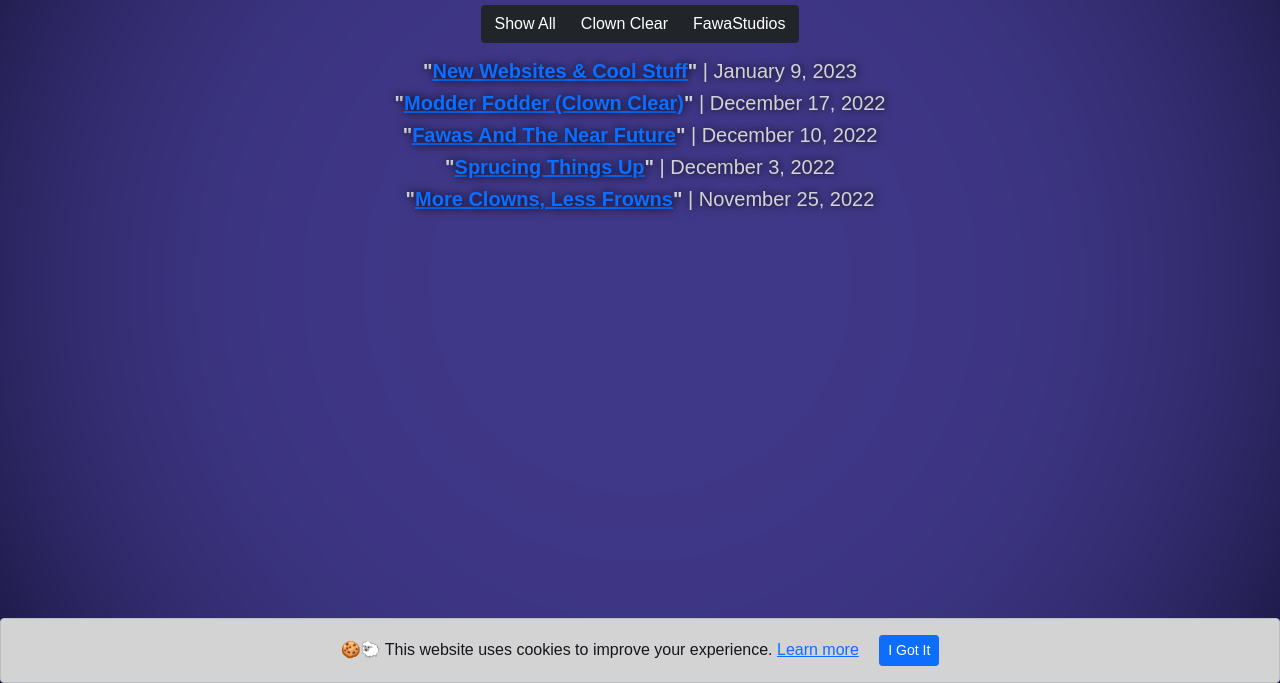
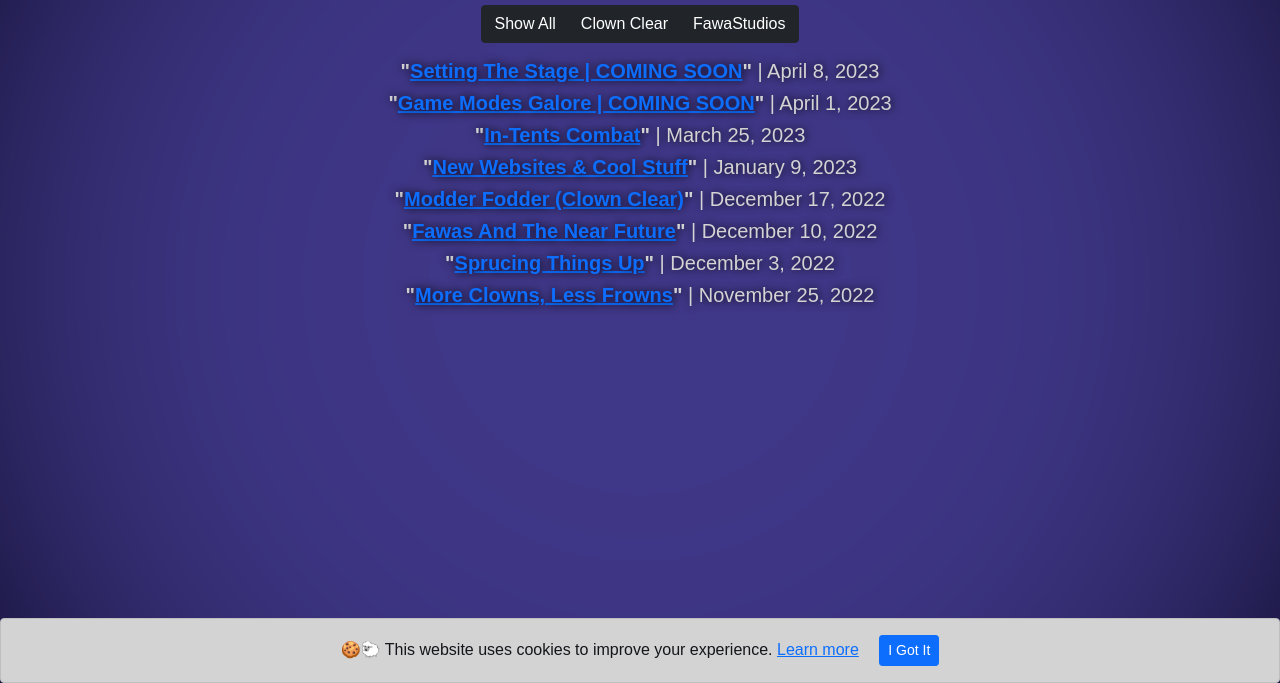
Before and after one commit to ohuhih/FawaStudios.github.io, a plain HTML site: page news.html in a window 1280 px wide. Shown: the part 117-800 px from the top of the page. Drawn offline with Linux system fonts and the light colour scheme.

Commit message:
Update news.html

```diff
--- a/news.html
+++ b/news.html
@@ -57,6 +57,10 @@
             </div>
 
             <p></p>
+            <h5 class="filterDiv clownclear"><b>"<a href="">Setting The Stage | COMING SOON</a>"</b> | April 8, 2023</h5>
+            <h5 class="filterDiv clownclear"><b>"<a href="">Game Modes Galore | COMING SOON</a>"</b> | April 1, 2023</h5>
+
+            <h5 class="filterDiv clownclear"><b>"<a href="news/2023/03/in-tents-combat">In-Tents Combat</a>"</b> | March 25, 2023</h5>
             <h5 class="filterDiv fawastudios"><b>"<a href="news/2023/01/new-websites-and-cool-stuff">New Websites & Cool Stuff</a>"</b> | January 9, 2023</h5>
             <h5 class="filterDiv clownclear"><b>"<a href="news/2022/12/modder-fodder-clown-clear">Modder Fodder (Clown Clear)</a>"</b> | December 17, 2022</h5>
             <h5 class="filterDiv fawastudios clownclear"><b>"<a href="news/2022/12/fawas-and-the-near-future">Fawas And The Near Future</a>"</b> | December 10, 2022</h5>
```
